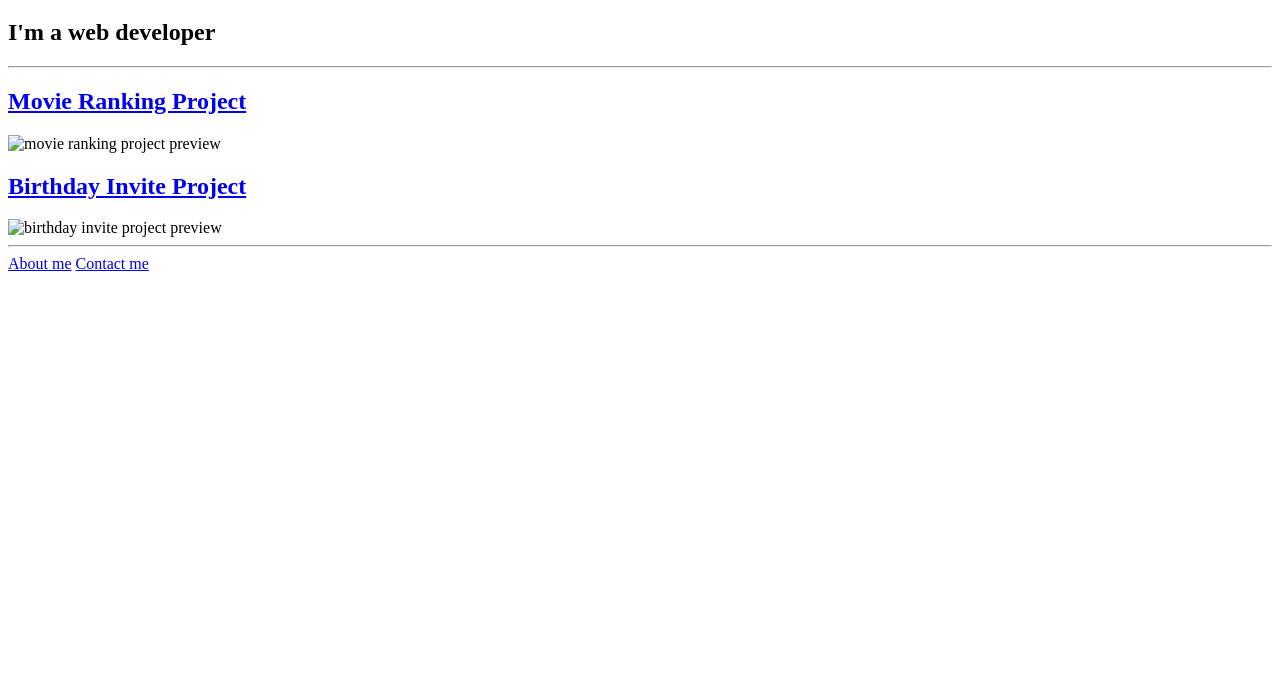
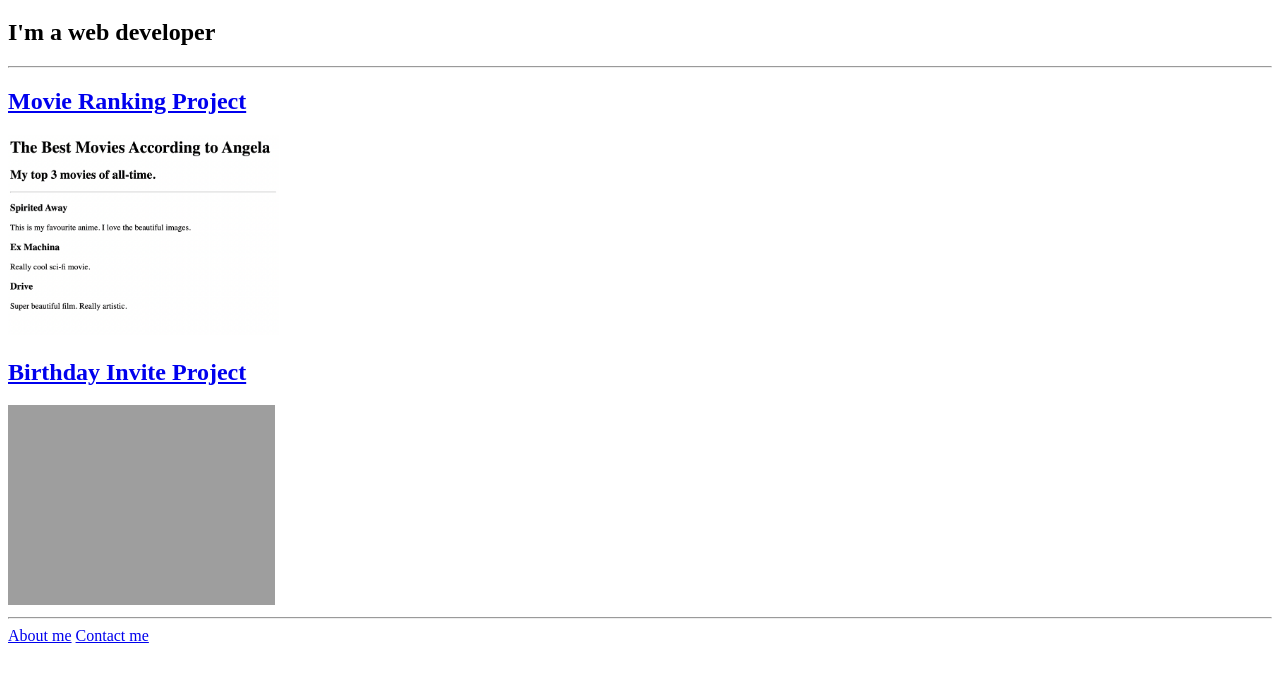
Before and after one commit to eliranyefet/html-portfolio, a plain HTML site: page index.html in a window 1280 px wide. Shown: the part 61-740 px from the top of the page. Drawn offline with Linux system fonts and the light colour scheme; the site is published under a folder, as on GitHub Pages, so addresses that start at the root find nothing.

Commit message:
path soloution

```diff
--- a/index.html
+++ b/index.html
@@ -13,7 +13,7 @@
       <a href="./public/index-1.html">Movie Ranking Project</a>
     </h2>
     <img
-      src="/assets/images/movie-ranking.png"
+      src="./assets/images/movie-ranking.png"
       height="200"
       alt="movie ranking project preview"
     />
@@ -22,7 +22,7 @@
       <a href="./public/index-2.html">Birthday Invite Project</a>
     </h2>
     <img
-      src="/assets/images/birthday-invite.png"
+      src="./assets/images/birthday-invite.png"
       height="200"
       alt="birthday invite project preview"
     />
```
